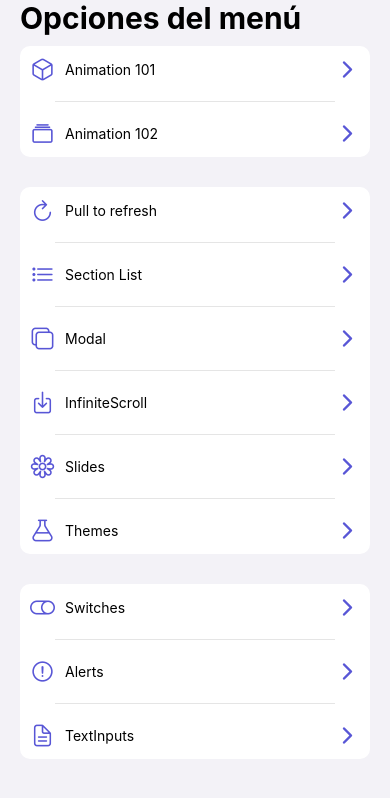
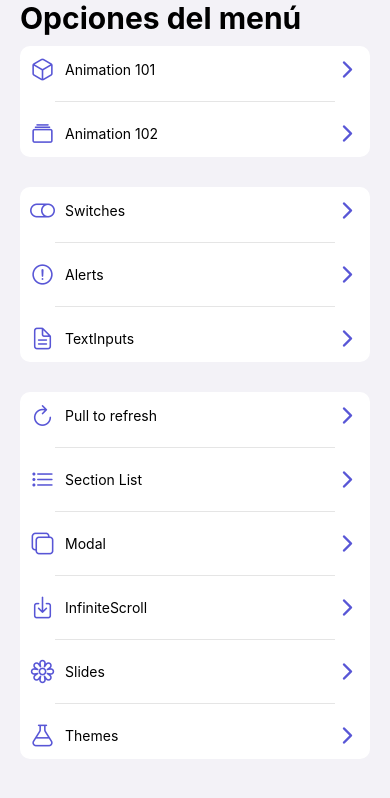
Before and after one commit to Lautaro261/componentsApp, a React Native app: screen /Home in a window 390 px wide. Shown: the top 798 px of the page. Built offline with nearby package versions, Linux system fonts and the light colour scheme.

Commit message:
Seccion 12 finalizada

```diff
--- /dev/null
+++ b/src/presentation/components/ui/FadeInImage.tsx
@@ -0,0 +1,56 @@
+import React, { useState } from 'react';
+
+import { View, StyleSheet, StyleProp, ImageStyle, Animated, ActivityIndicator } from 'react-native';
+import { useAnimation } from '../../hooks/useAnimation';
+
+interface Props{
+    uri: string;
+    style?: StyleProp<ImageStyle>
+}
+
+export const FadeInImage = ({uri, style}:Props) => {
+
+    const {animateOpacity, fadeIn} = useAnimation();
+    const [isLoading, setIsLoading] = useState(true);
+
+
+  return (
+    <View style={styles.container}>
+
+        {
+            isLoading && (
+                <ActivityIndicator
+                style={styles.activityIndicator}
+                color="grey"
+                size={30}
+                />
+
+            )
+        }
+
+
+
+        <Animated.Image
+        source={{uri}}
+        onLoadEnd={()=>{
+            fadeIn({duration: 700});
+            setIsLoading(false);
+        }}
+        style={[
+            style,
+            {opacity: animateOpacity},
+        ]}
+        />
+    </View>
+  );
+};
+
+const styles = StyleSheet.create({
+  container: {
+    justifyContent: 'center',
+    alignItems: 'center',
+  },
+  activityIndicator:{
+    position: 'absolute',
+  },
+});
--- a/src/presentation/navigator/Navigator.tsx
+++ b/src/presentation/navigator/Navigator.tsx
@@ -9,6 +9,7 @@ import { TextInputScreen } from '../screens/inputs/TextInputScreen';
 import { PullToRefreshScreen } from '../screens/ui/PullToRefreshScreen';
 import { CustomSectionListScreen } from '../screens/ui/CustomSectionListScreen';
 import { ModalScreen } from '../screens/ui/ModalScreen';
+import { InfiniteScrollScreen } from '../screens/ui/InfiniteScrollScreen';
 
 const Stack = createStackNavigator();
 
@@ -28,6 +29,7 @@ export const Navigator = () => {
       <Stack.Screen name="PullToRefreshScreen" component={PullToRefreshScreen}/>
       <Stack.Screen name="CustomSectionListScreen" component={CustomSectionListScreen}/>
       <Stack.Screen name="ModalScreen" component={ModalScreen}/>
+      <Stack.Screen name="InfiniteScrollScreen" component={InfiniteScrollScreen} />
     </Stack.Navigator>
   );
 };
--- a/src/presentation/screens/home/HomeScreen.tsx
+++ b/src/presentation/screens/home/HomeScreen.tsx
@@ -1,10 +1,10 @@
 /* eslint-disable react-native/no-inline-styles */
 import React from 'react';
-import { View} from 'react-native';
-import { globalStyles } from '../../../config/theme/globalTheme';
-import { ScrollView } from 'react-native-gesture-handler';
-import { Title } from '../../components/ui/Title';
-import { MenuItem } from '../../components/ui/MenuItem';
+import {View} from 'react-native';
+import {globalStyles} from '../../../config/theme/globalTheme';
+import {ScrollView} from 'react-native-gesture-handler';
+import {Title} from '../../components/ui/Title';
+import {MenuItem} from '../../components/ui/MenuItem';
 
 const animationMenuItems = [
   // 01-animationMenuItems
@@ -20,10 +20,7 @@ const animationMenuItems = [
   },
 ];
 
-
 export const menuItems = [
-
-
   // 02-menuItems
   {
     name: 'Pull to refresh',
@@ -55,7 +52,6 @@ export const menuItems = [
     icon: 'flask-outline',
     component: 'ChangeThemeScreen',
   },
-
 ];
 
 const uiMenuItems = [
@@ -82,44 +78,40 @@ export const HomeScreen = () => {
     <View style={[globalStyles.mainContainer]}>
       <View style={globalStyles.globalMargin}>
         <ScrollView>
-          <Title text="Opciones del menú"/>
+          <Title text="Opciones del menú" />
 
-          {
-            animationMenuItems.map((item, index) => (
+          {animationMenuItems.map((item, index) => (
             <MenuItem
               key={index}
               {...item}
               isFirst={index === 0}
               isLast={index === animationMenuItems.length - 1}
             />
-            ))
-          }
-          <View style={{marginTop:30}}/>
+          ))}
 
-          {
-            menuItems.map((item, index) => (
+          <View style={{marginTop: 30}} />
+
+          {uiMenuItems.map((item, index) => (
+            <MenuItem
+              key={index}
+              {...item}
+              isFirst={index === 0}
+              isLast={index === uiMenuItems.length - 1}
+            />
+          ))}
+
+          <View style={{marginTop: 30}} />
+
+          {menuItems.map((item, index) => (
             <MenuItem
               key={index}
               {...item}
               isFirst={index === 0}
               isLast={index === menuItems.length - 1}
             />
-            ))
-          }
-          <View style={{marginTop:30}}/>
+          ))}
 
-          {
-            uiMenuItems.map((item, index) => (
-              <MenuItem
-              key={index}
-              {...item}
-              isFirst={index === 0}
-              isLast={index === uiMenuItems.length - 1}
-              />
-            ))
-          }
-          <View style={{marginTop:30}}/>
-
+          <View style={{marginTop: 30}} />
         </ScrollView>
       </View>
     </View>
--- /dev/null
+++ b/src/presentation/screens/ui/InfiniteScrollScreen.tsx
@@ -0,0 +1,83 @@
+/* eslint-disable react/no-unstable-nested-components */
+import React, { useState } from 'react';
+import { View, StyleSheet, ActivityIndicator } from 'react-native';
+//import { CustomView } from '../../components/ui/CustomView';
+//import { Title } from '../../components/ui/Title';
+import { FlatList } from 'react-native-gesture-handler';
+import { colors } from '../../../config/theme/globalTheme';
+import { FadeInImage } from '../../components/ui/FadeInImage';
+
+export const InfiniteScrollScreen = () => {
+    const [numbers, setNumbers] = useState([0,1,2,3,4,5]);
+
+    const loadMore = ()=>{
+        const newArray = Array.from({length: 5}, (_, index) =>numbers.length + index);
+
+        setTimeout(()=>{
+            setNumbers([... numbers, ...newArray]);
+        }, 3000);
+    };
+
+  return (
+    <View style={styles.container} >
+
+
+        <FlatList
+        data={numbers}
+        onEndReached={loadMore}
+        onEndReachedThreshold={0.6}
+        keyExtractor={(item)=>item.toString()}
+        renderItem={({item})=><ListItem number={item}/>}
+        ListFooterComponent={()=> <LoaderIndicator/>}
+        />
+    </View>
+  );
+};
+
+interface ListItemProps{
+    number: number;
+}
+
+const ListItem = ({number}:ListItemProps)=>{
+
+    return(
+
+        <FadeInImage
+        uri={`https://picsum.photos/id/${number}/500/400`}
+        style={styles.image}
+        />
+/*         <Image
+        source={{uri: `https://picsum.photos/id/${number}/500/400`}}
+        style={styles.image}
+        /> */
+    );
+};
+
+const LoaderIndicator = () =>{
+    return(
+        <View style={styles.loaderContainer}>
+            <ActivityIndicator size={40} color={colors.primary}/>
+        </View>
+    );
+};
+
+const styles = StyleSheet.create({
+    container:{
+    backgroundColor:'black',
+    },
+  flatListText: {
+    height: 300,
+    backgroundColor: colors.primary,
+    color: 'white',
+    fontSize: 50,
+  },
+  image:{
+    height: 400,
+    width:'100%',
+
+  },
+  loaderContainer:{
+    height: 150,
+    justifyContent: 'center',
+  },
+});
```
Lines whose indentation alone changed are shown as unchanged.
